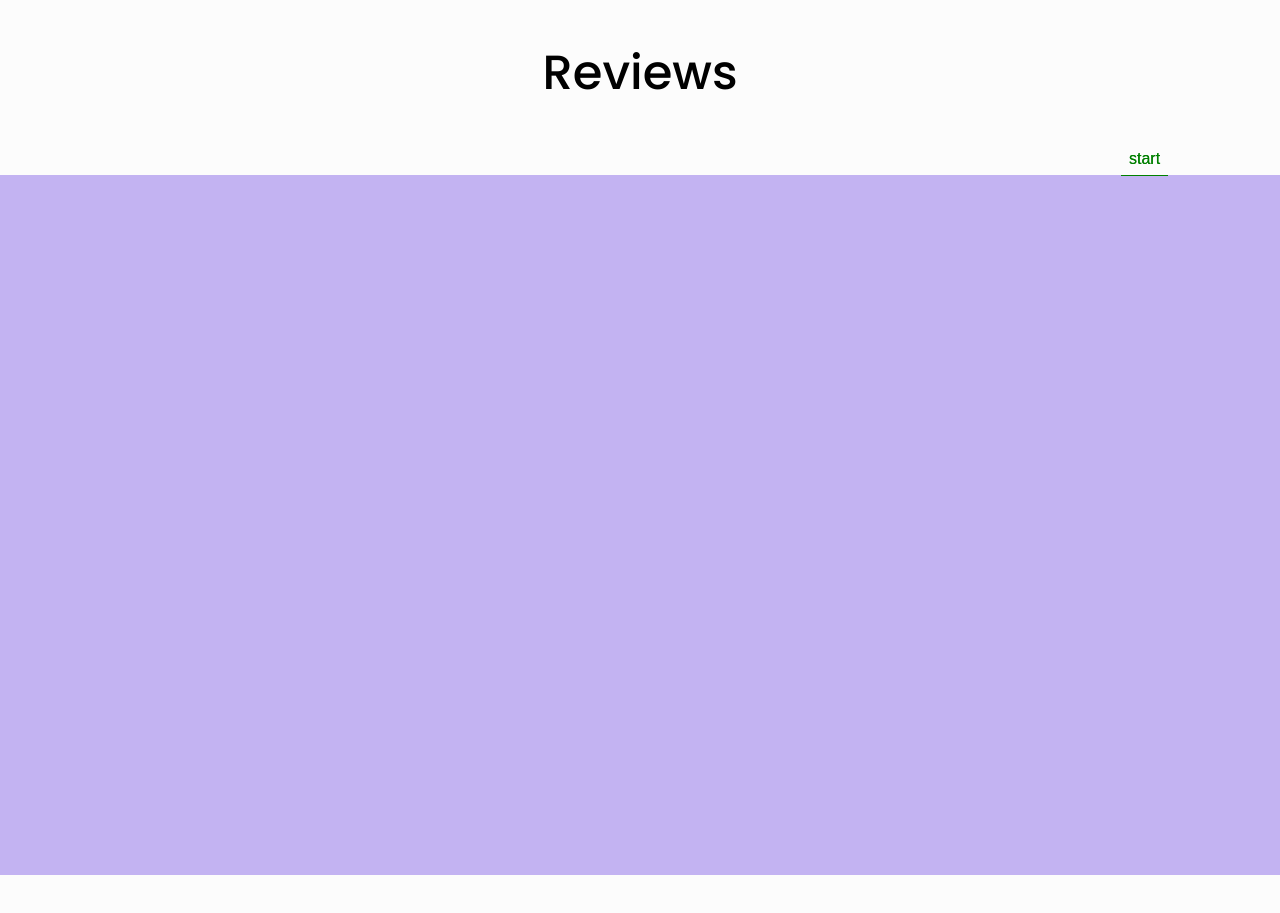
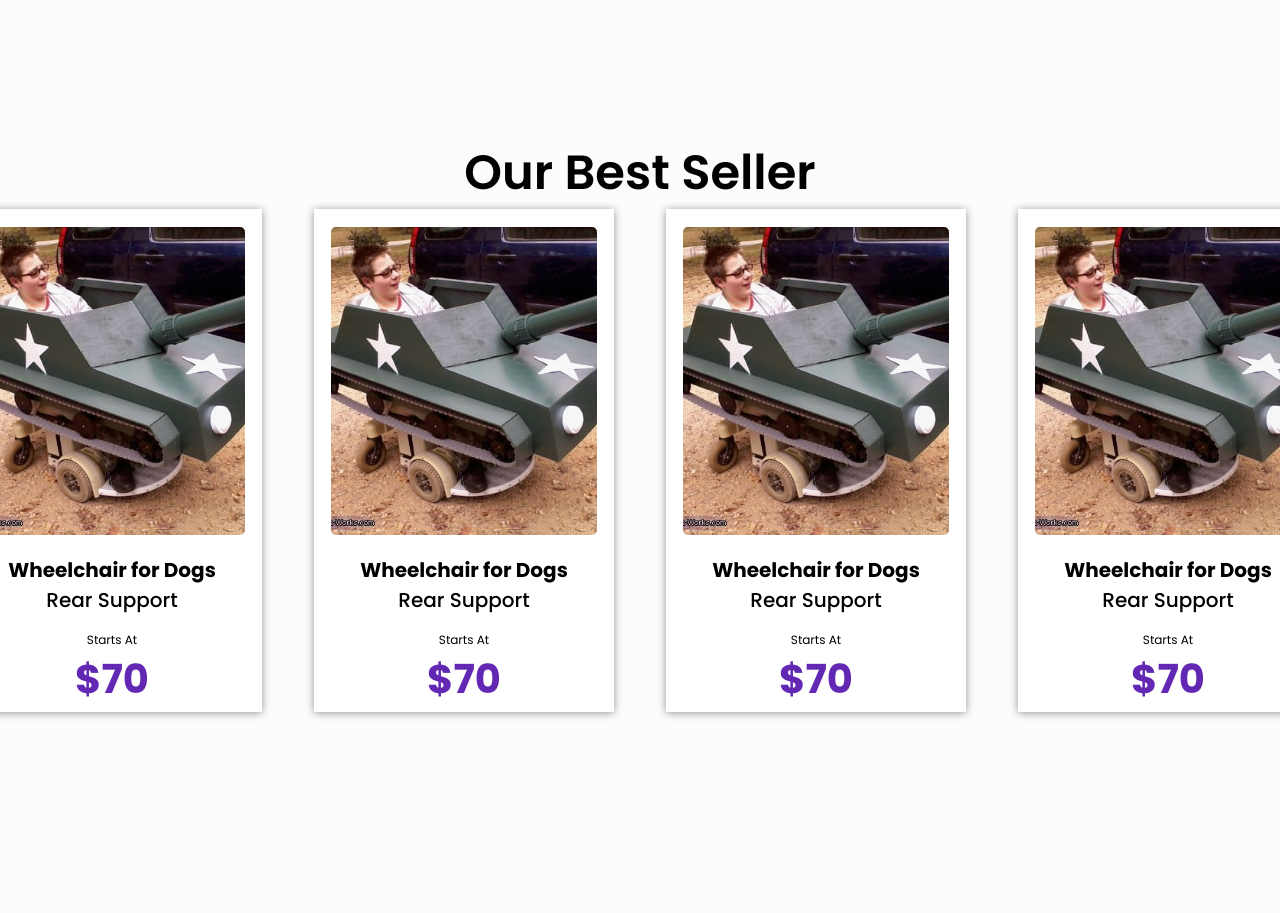
Before and after one commit to Fuz7/Wheel-Care, a React (Vite) app: page /home in a window 1280 px wide. Shown: the part 3660-4573 px from the top of the page. Built offline with nearby package versions, Linux system fonts and the light colour scheme.

Commit message:
Add best seller card layout & styling

```diff
--- /dev/null
+++ b/src/components/Home/BestSeller.jsx
@@ -0,0 +1,31 @@
+/* eslint-disable react/prop-types */
+import bestSellerJorge from '@images/bestSellerJorge.svg'
+
+export default function BestSeller(){
+  return(
+    <section className="mt-[2300px] flex flex-col gap-[50px]o">
+      <p className="self-center font-Poppins-SemiBold text-[48px]">Our Best Seller</p>
+      <div className="flex gap-[52px] self-center">
+        <Cards imgSrc={bestSellerJorge} title='Wheelchair for Dogs'
+        titleTag='Rear Support' price='70' />
+        <Cards imgSrc={bestSellerJorge} title='Wheelchair for Dogs'
+        titleTag='Rear Support' price='70' />
+        <Cards imgSrc={bestSellerJorge} title='Wheelchair for Dogs'
+        titleTag='Rear Support' price='70' />
+        <Cards imgSrc={bestSellerJorge} title='Wheelchair for Dogs'
+        titleTag='Rear Support' price='70' />
+      </div>
+    </section>
+  )
+}
+
+function Cards({imgSrc,title,titleTag,price}) {
+  return (<div className="min-w-[300px] max-w-[300px] bg-white min-h-[503px] max-h-[503px]
+    drop-shadow-[0_1px_4px_rgba(0,0,0,0.41)] flex flex-col items-center ">
+      <img className=' mt-[18px]' src={imgSrc} alt="Best Seller" />
+      <p className='font-Poppins-Bold mt-[20px] text-[20px]'>{title}</p>
+      <p className='font-Poppins-Medium text-[20px]'>{titleTag}</p>
+      <p className='font-Poppins text-[12px] mt-[16px]'>Starts At</p>
+      <p className='font-Poppins-Bold text-[40px] text-[#6228B4]'> ${price}</p>
+    </div>);
+}
--- a/src/components/Home/Home.jsx
+++ b/src/components/Home/Home.jsx
@@ -1,6 +1,6 @@
 import ListedFeature from './ListedFeature';
 import Reviews from './Reviews';
-
+import BestSeller from './BestSeller';
 
 
 export default function Home() {
@@ -35,6 +35,7 @@ export default function Home() {
         </div>
       </div>
       <ListedFeature />
+      <BestSeller />
       <Reviews />
     </div>
   );
```
Also changed, not shown: src/assets/images/bestSellerJorge.svg (added).
